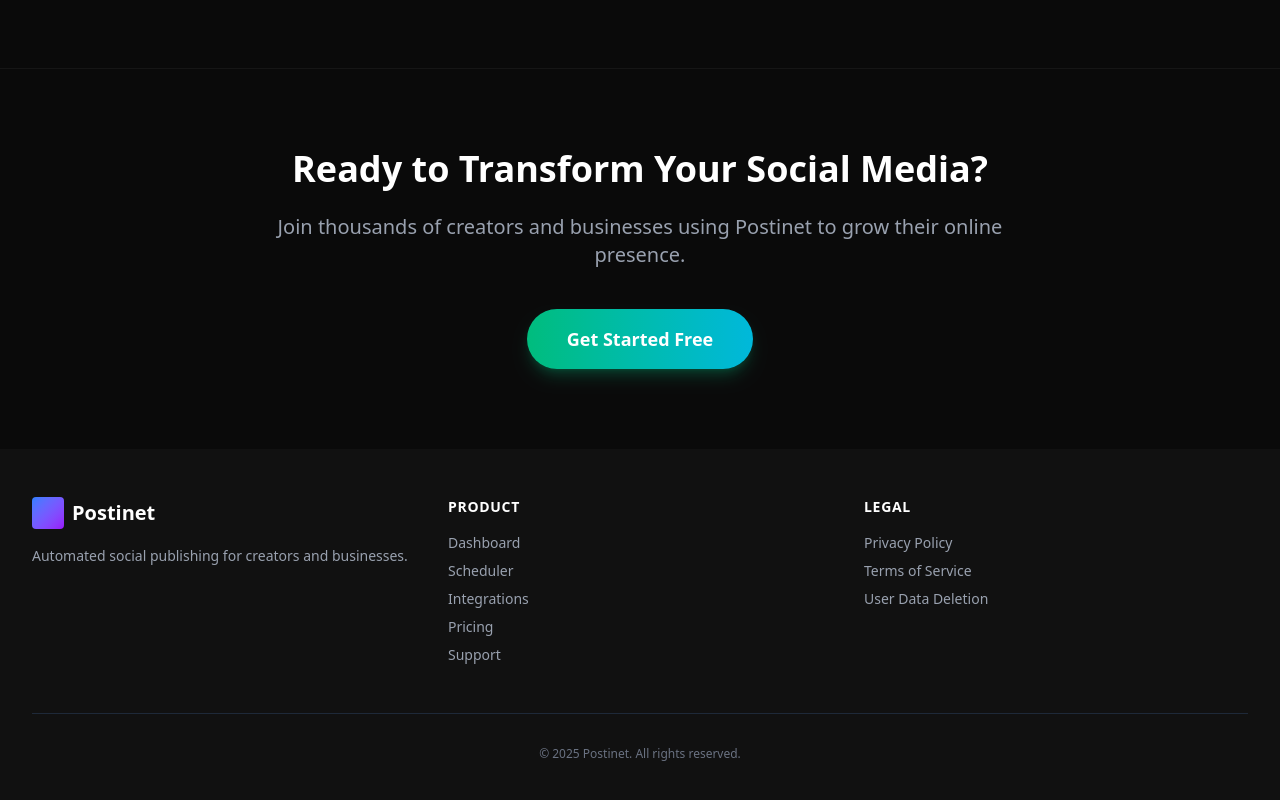
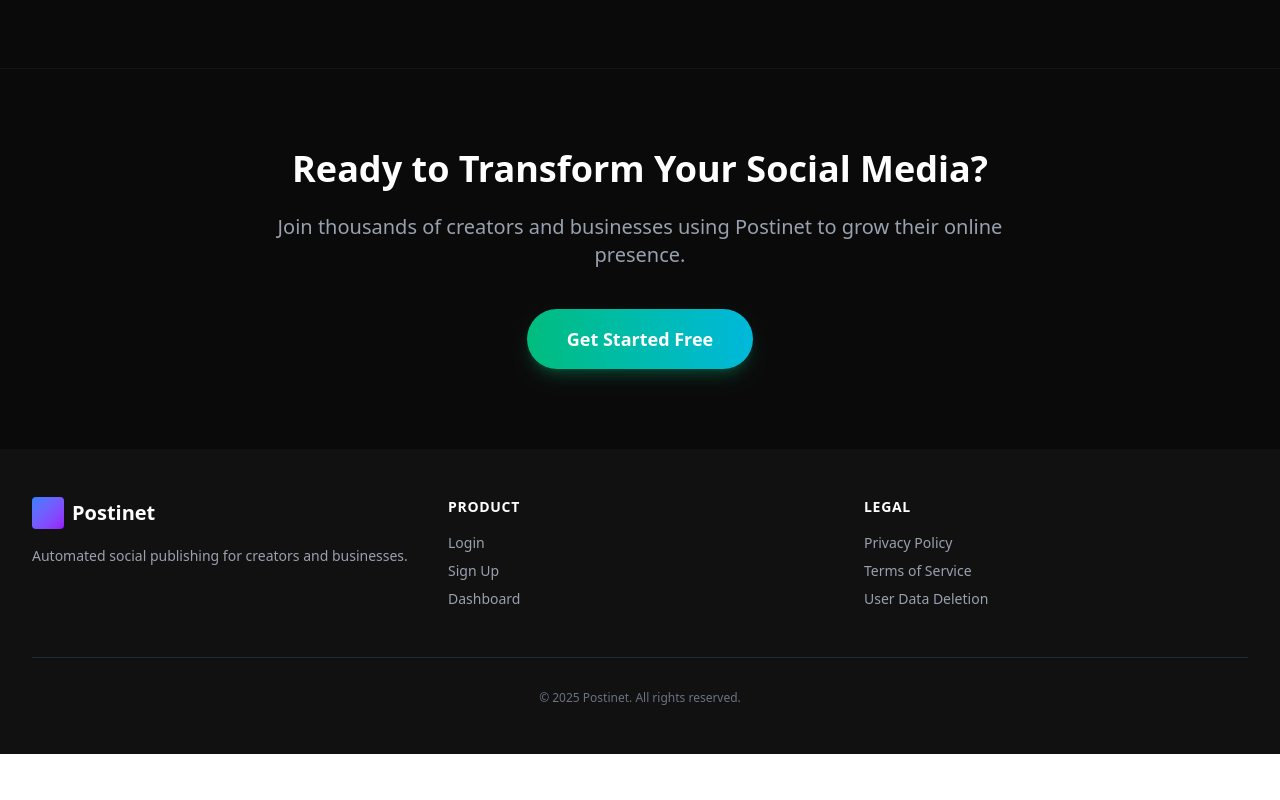
Before and after one commit to jaymaina-8/postinet, a Next.js app: page / in a window 1280 px wide. Shown: the part 2397-3197 px from the top of the page. After the commit the page ends 3151 px from the top, so only its background shows below. Built offline with nearby package versions, Linux system fonts and the light colour scheme.

Commit message:
Fix Footer: Remove non-existent page links to prevent 404 errors

```diff
--- a/src/components/Footer.tsx
+++ b/src/components/Footer.tsx
@@ -25,34 +25,22 @@ export default function Footer() {
             </h4>
             <nav className="flex flex-col space-y-2" aria-label="Product navigation">
               <Link
+                href="/auth/login"
+                className="text-sm transition-colors hover:text-white focus:text-white focus:outline-none focus:ring-2 focus:ring-white focus:ring-offset-2 focus:ring-offset-[#111]"
+              >
+                Login
+              </Link>
+              <Link
+                href="/auth/signup"
+                className="text-sm transition-colors hover:text-white focus:text-white focus:outline-none focus:ring-2 focus:ring-white focus:ring-offset-2 focus:ring-offset-[#111]"
+              >
+                Sign Up
+              </Link>
+              <Link
                 href="/dashboard"
                 className="text-sm transition-colors hover:text-white focus:text-white focus:outline-none focus:ring-2 focus:ring-white focus:ring-offset-2 focus:ring-offset-[#111]"
               >
                 Dashboard
-              </Link>
-              <Link
-                href="/scheduler"
-                className="text-sm transition-colors hover:text-white focus:text-white focus:outline-none focus:ring-2 focus:ring-white focus:ring-offset-2 focus:ring-offset-[#111]"
-              >
-                Scheduler
-              </Link>
-              <Link
-                href="/integrations"
-                className="text-sm transition-colors hover:text-white focus:text-white focus:outline-none focus:ring-2 focus:ring-white focus:ring-offset-2 focus:ring-offset-[#111]"
-              >
-                Integrations
-              </Link>
-              <Link
-                href="/pricing"
-                className="text-sm transition-colors hover:text-white focus:text-white focus:outline-none focus:ring-2 focus:ring-white focus:ring-offset-2 focus:ring-offset-[#111]"
-              >
-                Pricing
-              </Link>
-              <Link
-                href="/support"
-                className="text-sm transition-colors hover:text-white focus:text-white focus:outline-none focus:ring-2 focus:ring-white focus:ring-offset-2 focus:ring-offset-[#111]"
-              >
-                Support
               </Link>
             </nav>
           </div>
```
